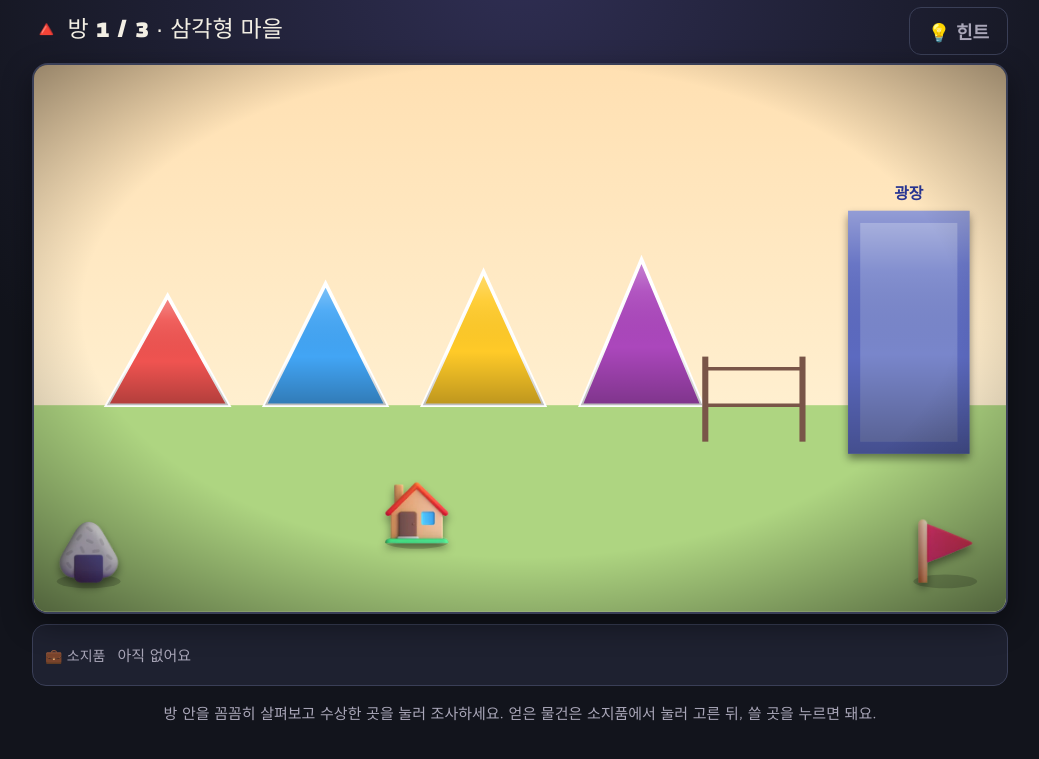
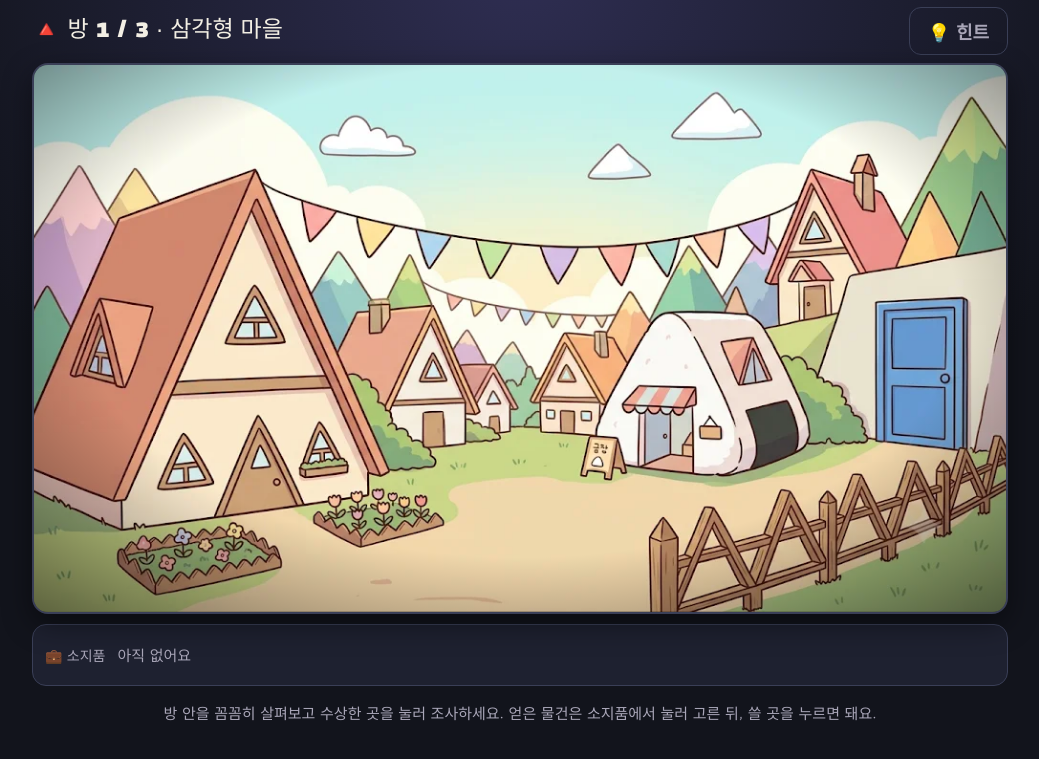
Before and after one commit to mummummi/game4grade, a plain HTML site: page g4-shape.html in a window 1280 px wide. Both pictures are taken after a click on the button "탈출 시작 ▶". Shown: the part 51-810 px from the top of the page, without its empty margins (120-1159 px from the left). Drawn offline with Linux system fonts and the light colour scheme; grey boxes are pictures that could not be loaded.

Commit message:
4학년 도형 왕국의 비밀 방탈출 배경을 AI 일러스트로 교체
Co-Authored-By: Claude Opus 5.5 <noreply@anthropic.com>
Claude-Session: https://claude.ai/code/session_01ScfXXMpeK4xSozEf9WkLBv

```diff
--- a/g4-shape.html
+++ b/g4-shape.html
@@ -29,7 +29,7 @@ button{font-family:inherit;font-size:18px;border:0;border-radius:12px;padding:10
 .roombar{display:flex;justify-content:space-between;align-items:center;margin:6px 0 8px;gap:8px;flex-wrap:wrap}
 .scene{position:relative;width:100%;border-radius:16px;overflow:hidden;border:2px solid var(--line);box-shadow:0 10px 30px rgba(0,0,0,.45);background:#000}
 .scene svg{display:block;width:100%;height:auto}
-.hot{cursor:pointer;transition:filter .15s}
+.hot .ah{fill:#fff;fill-opacity:0;stroke:#fff;stroke-opacity:0;stroke-width:5;transition:fill-opacity .15s,stroke-opacity .15s}.hot:hover .ah{fill-opacity:.14;stroke-opacity:.95}.hot.selhint .ah{stroke:#ffd54f;stroke-opacity:1;fill-opacity:.12}.hot.done .ah{fill-opacity:0}.hot{cursor:pointer;transition:filter .15s}
 .hot:hover{filter:drop-shadow(0 0 12px color-mix(in srgb,var(--gold) 90%,transparent)) brightness(1.08)}
 .hot.done{filter:saturate(.75)}
 .hot.selhint{animation:hl 1.2s ease-in-out infinite}
@@ -364,6 +364,19 @@ const sw=S*1.1;return EM(x,y-S*0.12,e,S*0.68,'filter="url(#sh)"')+R(x-sw/2,y+S*0
 /* 🧸 분위기 소품 (문제와 상관없는 기물 · 눌러 보면 설명만 나와요) */
 const DECOR=[[["f", "🏠", "세모 지붕 집", 630, 735, 125, "지붕이 뾰족한 이웃집이에요. 문이 잠겨 있지 않지만 비었어요."], ["f", "🚩", "삼각 깃발", 1500, 800, 125, "마을을 꾸민 삼각 깃발이 펄럭여요."], ["f", "🍙", "삼각김밥 가게", 90, 800, 125, "\"삼각형 마을 명물!\" 간판이 있어요."]], [["f", "⛲", "분수대", 1065, 735, 125, "네모난 분수대에서 물이 솟아요."], ["p", "🪟", "격자 창문", 960, 250, 150, "작은 정사각형 유리가 모여 있는 창문이에요."], ["f", "🧱", "벽돌 더미", 1470, 800, 125, "직사각형 벽돌이 쌓여 있어요."]], [["s", "⭐", "별 모양 장식", 1215, 250, 150, "오각형 안에 별이 숨어 있는 장식이에요."], ["f", "⚽", "축구공", 1140, 735, 125, "오각형과 육각형으로 만든 공이에요."], ["s", "🐝", "벌집 무늬 벽", 1500, 525, 150, "정육각형이 촘촘한 벽 무늬예요."]]];
 DECOR.forEach((list,ri)=>{const r=THEME.rooms[ri];if(!r)return;list.forEach((d,k)=>r.objects.push({id:'deco'+k,deco:1,title:d[1]+' '+d[2],art:DART(d),html:'<div class="box">'+d[6]+'</div>'}))});
+/* 🖼️ AI 배경 그림 */
+const ARTMAP={"rooms": [{"house": [20, 180, 560, 580], "fence": [1010, 650, 580, 240], "door": [1380, 385, 150, 250], "deco0": [1200, 170, 180, 250], "deco1": [450, 220, 750, 120], "deco2": [920, 400, 350, 270]}, {"statue": [70, 330, 240, 430], "tile": [460, 660, 680, 210], "door": [1360, 350, 200, 280], "deco0": [830, 450, 430, 200], "deco1": [330, 220, 330, 340], "deco2": [1110, 640, 490, 260]}, {"tower": [40, 110, 320, 670], "throne": [970, 320, 290, 350], "deco0": [380, 170, 270, 300], "deco1": [450, 570, 260, 260], "deco2": [1300, 100, 220, 500]}], "id": "g4-shape"};
+const AMbox=a=>{const ns='http://www.w3.org/2000/svg';const sv=document.createElementNS(ns,'svg');sv.setAttribute('width','1600');sv.setAttribute('height','900');sv.style.cssText='position:absolute;left:-9999px;top:0';sv.innerHTML=DEFS+a;document.body.appendChild(sv);let b={x:0,y:0,width:1,height:1};try{const g=document.createElementNS(ns,'g');while(sv.childNodes.length>1)g.appendChild(sv.childNodes[1]);sv.appendChild(g);const r=g.getBBox();b={x:r.x,y:r.y,width:r.width||1,height:r.height||1}}catch(e){}sv.remove();return b};
+ARTMAP.rooms.forEach((hot,ri)=>{const r=THEME.rooms[ri];if(!r||!hot)return;const src='art/'+ARTMAP.id+'_'+(ri+1)+'.webp';
+ r.bg=()=>`<image href="${src}" x="0" y="0" width="1600" height="900" preserveAspectRatio="xMidYMid slice"/>`;
+ r.objects=r.objects.filter(o=>!(o.deco&&!hot[o.id]));
+ r.objects.forEach(o=>{const h=hot[o.id];if(!h)return;const [x,y,w,hh,opt]=h;const old=o.art;
+  o.art=()=>{let s='';if(opt&&opt.keep){const [tx,ty,sc]=opt.keep;s=`<g transform="translate(${tx} ${ty}) scale(${sc})">${val(old)}</g>`}
+   if(opt&&opt.clip){const [ox,oy,orr,nx,ny,nr]=opt.clip;const sc=nr/orr;const cid='cl_'+o.id;s+=`<clipPath id="${cid}"><circle cx="${ox}" cy="${oy}" r="${orr}"/></clipPath><g transform="translate(${nx-ox*sc} ${ny-oy*sc}) scale(${sc})"><g clip-path="url(#${cid})">${val(old)}</g></g>`}
+   if(opt&&opt.lab){const arr=eval(opt.lab.expr);s+=arr.map((t,i)=>{const [lx,ly]=opt.lab.pos?opt.lab.pos[i]:[x+w*(i+.5)/arr.length,opt.lab.y];return `<rect x="${lx-48}" y="${ly-30}" width="96" height="56" rx="14" fill="#3e2723" stroke="#ffe082" stroke-width="4" opacity=".92"/><text x="${lx}" y="${ly+10}" text-anchor="middle" font-size="32" font-weight="bold" fill="#ffe082">${t}</text>`}).join('')}
+   if(opt&&opt.svg){s+=eval(opt.svg)}
+   if(opt&&opt.fit){const a=val(old);const b=AMbox(a);const p=opt.pad??0.9;const sc=Math.min(w/b.width,hh/b.height)*p;const tx=x+w/2-(b.x+b.width/2)*sc,ty=y+hh/2-(b.y+b.height/2)*sc;s=`<g transform="translate(${tx} ${ty}) scale(${sc})" opacity="${opt.op??1}">${a}</g>`}
+   return s+`<rect class="ah" x="${x}" y="${y}" width="${w}" height="${hh}" rx="22"/>`}})});
 THEME.rooms.forEach((r,ri)=>r.objects.forEach(o=>{if(!o._rid){o.id='r'+ri+'_'+o.id;o._rid=1}}));/* 방마다 물건 id를 따로 → 다른 방의 같은 이름 문/물건이 '이미 푼 것'으로 처리되는 문제 방지 */
 try{const U=S.used||{};if(Object.keys(U).some(k=>!/^[pu]_r\d+_/.test(k))){THEME.rooms.forEach((r,ri)=>r.objects.forEach(o=>{const base=o.id.replace(/^r\d+_/,'');['p_','u_'].forEach(pf=>{if(U[pf+base]&&(ri<S.room||(base!=='door'&&ri<=S.room)))U[pf+o.id]=1})}));Object.keys(U).forEach(k=>{if(!/^[pu]_r\d+_/.test(k))delete U[k]});S.used=U;save()}}catch(e){}/* 예전 저장 기록 옮기기 */
 TH=THEME;if(GRADE<=2)document.body.classList.add('kids');S.max=S.max||0;render();
```
Also changed, not shown: art/g4-shape_1.webp (added), art/g4-shape_2.webp (added), art/g4-shape_3.webp (added).
